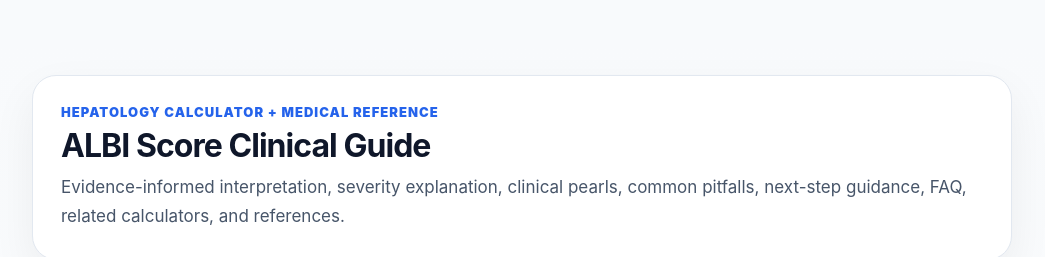
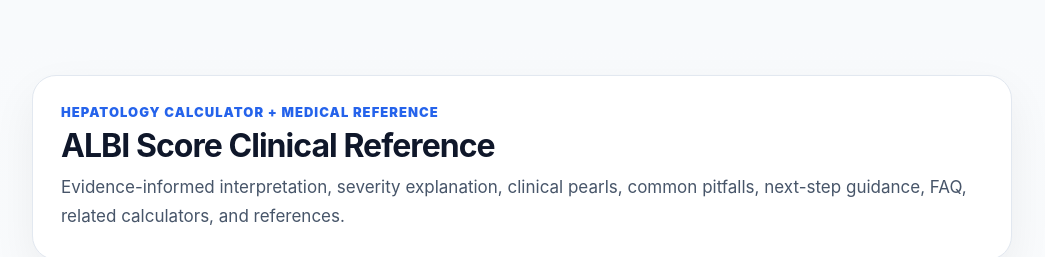
Before and after one commit to brsbyrm/meddoq, a Next.js app: page /calculators/albi-score in a window 1280 px wide. Shown: the part 1461-1718 px from the top of the page, without its empty margins (118-1163 px from the left). Built offline with nearby package versions, Linux system fonts and the light colour scheme.

Commit message:
Rename clinical guide section to clinical reference

```diff
--- a/app/components/calculators/PremiumCalculatorReference.jsx
+++ b/app/components/calculators/PremiumCalculatorReference.jsx
@@ -95,7 +95,7 @@ export default function PremiumCalculatorReference() {
       <div style={styles.container}>
         <div style={styles.header}>
           <p style={styles.kicker}>{data.category} Calculator + Medical Reference</p>
-          <h2 style={styles.title}>{data.title} Clinical Guide</h2>
+          <h2 style={styles.title}>{data.title} Clinical Reference</h2>
           <p style={styles.lead}>
             Evidence-informed interpretation, severity explanation, clinical pearls,
             common pitfalls, next-step guidance, FAQ, related calculators, and references.
```
